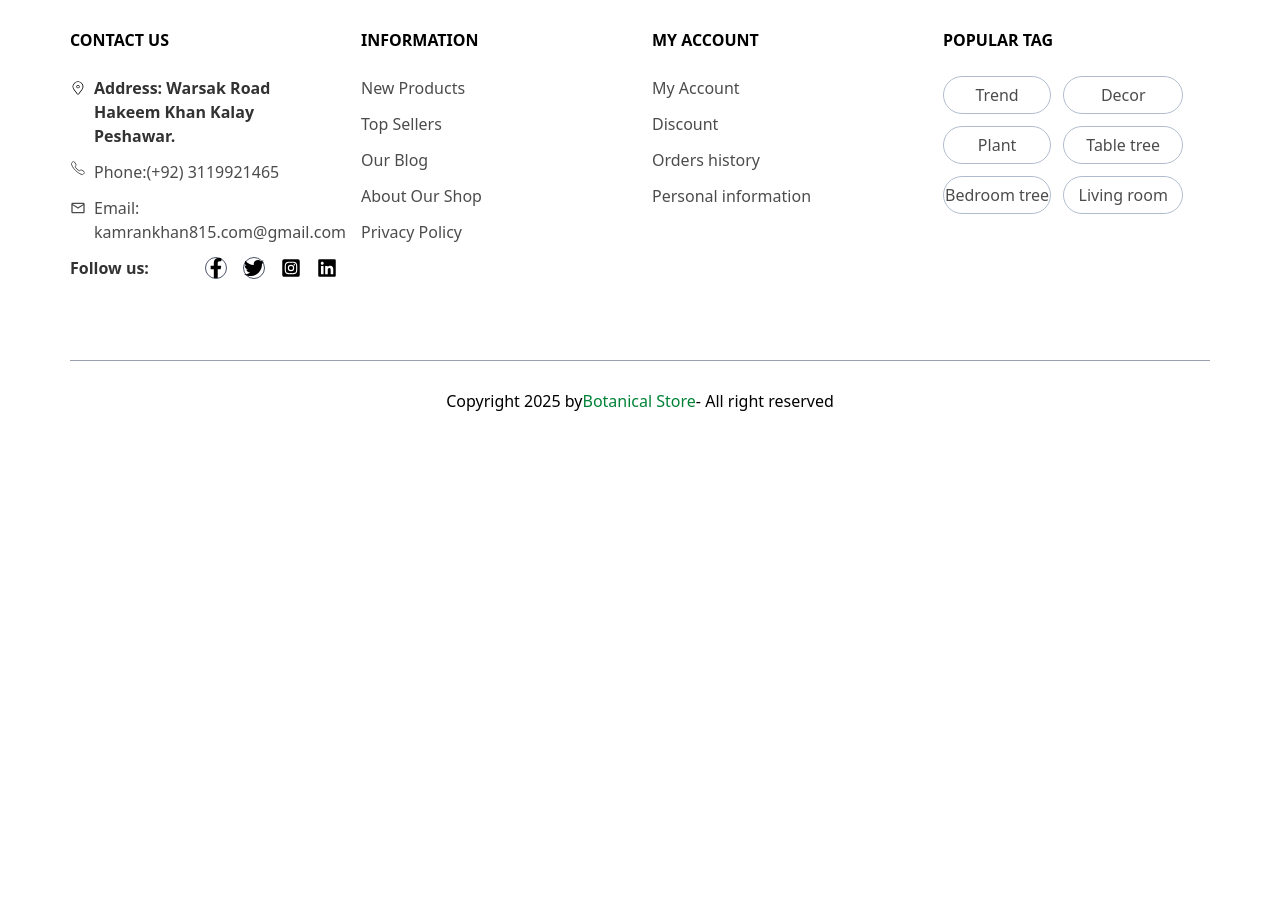
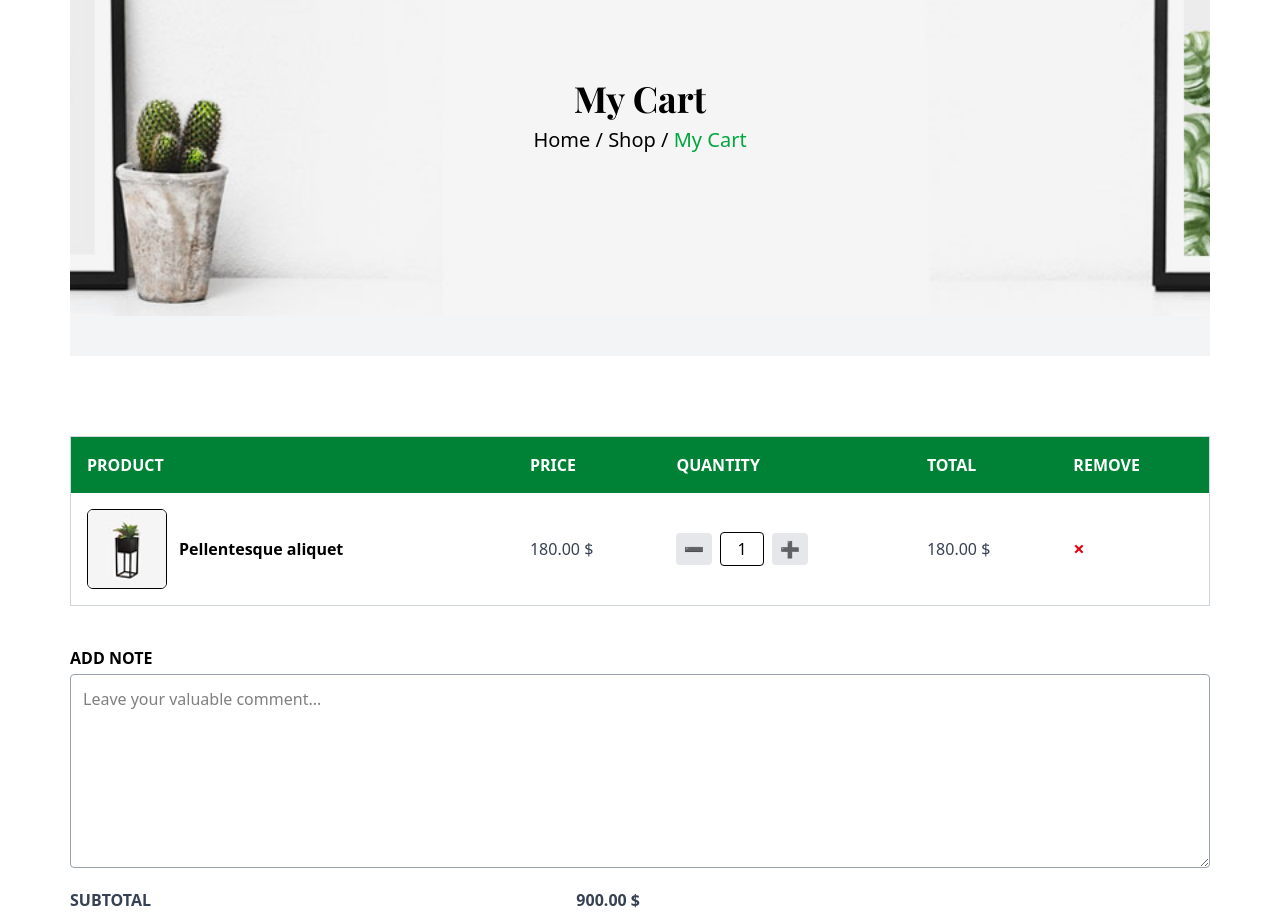
Before and after one commit to kamrankhan200332/Ecommerce_Responsive_Design, a React (Vite) app in the folder client/: page /page in a window 1280 px wide. Shown: the part 220-1135 px from the top of the page. Before the commit the page ends 800 px from the top, so only its background shows below. Built offline with nearby package versions, Linux system fonts and the light colour scheme.

Commit message:
add cart page

```diff
--- /dev/null
+++ b/client/src/components/CartComponent/Cart.jsx
@@ -0,0 +1,93 @@
+import React, { useState } from "react";
+import img from "../../assets/images/storeImages/img54.jpg";
+
+const Cart = () => {
+  const [count, setCount] = useState(1);
+  return (
+    <div className="space-y-10">
+      <div className="w-full overflow-x-auto">
+        <table className="min-w-full border-collapse border border-gray-300 shadow-lg">
+          <thead className="bg-green-700 text-white">
+            <tr>
+              <th className="p-4 text-left">PRODUCT</th>
+              <th className="p-4 text-left">PRICE</th>
+              <th className="p-4 text-left">QUANTITY</th>
+              <th className="p-4 text-left">TOTAL</th>
+              <th className="p-4 text-left">REMOVE</th>
+            </tr>
+          </thead>
+          <tbody className="bg-white divide-y divide-gray-200">
+            <tr className="hover:bg-gray-100 transition">
+              <td className="p-4 flex flex-col md:flex-row items-center space-y-2 md:space-y-0 md:space-x-3">
+                <img
+                  src={img}
+                  alt=""
+                  className="w-[80px] h-[80px] object-cover rounded-md border"
+                />
+                <span className="font-semibold text-center md:text-left">
+                  Pellentesque aliquet
+                </span>
+              </td>
+              <td className="p-4 text-gray-700 font-medium text-center md:text-left">
+                180.00 $
+              </td>
+              <td className="p-4">
+                <div className="flex items-center space-x-2 justify-center md:justify-start">
+                  <button
+                    className="px-2 py-1 bg-gray-200 hover:bg-gray-300 rounded cursor-pointer"
+                    onClick={() => setCount(count > 1 ? count - 1 : count)}
+                  >
+                    ➖
+                  </button>
+                  <span className="px-4 py-1 border rounded">{count}</span>
+                  <button
+                    className="px-2 py-1 bg-gray-200 hover:bg-gray-300 rounded cursor-pointer"
+                    onClick={() => setCount(count + 1)}
+                  >
+                    ➕
+                  </button>
+                </div>
+              </td>
+              <td className="p-4 text-gray-700 font-medium text-center md:text-left">
+                180.00 $
+              </td>
+              <td className="p-4 text-center md:text-left">
+                <button className="text-red-600 hover:text-red-800 text-xl font-bold">
+                  ×
+                </button>
+              </td>
+            </tr>
+          </tbody>
+        </table>
+      </div>
+
+      <div className="space-y-5">
+        <div className="flex flex-col space-y-1">
+          <label htmlFor="" className="font-bold">
+            ADD NOTE
+          </label>
+          <textarea
+            name=""
+            id=""
+            className="border border-gray-400 rounded p-3"
+            placeholder="Leave your valuable comment..."
+            cols="30"
+            rows="7"
+          ></textarea>
+        </div>
+
+        <div className="space-y-1">
+          <div className="flex items-center justify-between w-full md:w-[50%]">
+            <h1 className="text-gray-700 font-bold">SUBTOTAL</h1>
+            <p className="text-gray-700 font-bold">900.00 $</p>
+          </div>
+          <button className="py-3 px-5 border bg-green-700 text-white font-bold w-full md:w-[50%] rounded-full">
+            Proceed to checkout
+          </button>
+        </div>
+      </div>
+    </div>
+  );
+};
+
+export default Cart;
--- /dev/null
+++ b/client/src/components/CartComponent/Hero.jsx
@@ -0,0 +1,28 @@
+import React from "react";
+import img1 from "../../assets/images/storeImages/img1.jpg";
+import { Link } from "react-router-dom";
+
+const Hero = () => {
+  return (
+    <div>
+      <div className="image h-[60vh] bg-gray-100 py-10 relative">
+        <img src={img1} className="w-full h-full object-cover" alt="" />
+        <div className="shop absolute top-[50%] left-[50%] -translate-x-[50%] -translate-y-[50%] flex items-center justify-center flex-col space-y-2">
+          <h1 className="font-['Playfair_Display'] font-bold text-4xl">My Cart</h1>
+          <p className="text-xl">
+            <Link to={"/"}>
+              <span className="hover:text-green-600 cursor-pointer">Home </span>
+            </Link>
+            /{" "}
+            <Link to={"/store"}>
+              <span className="hover:text-green-600 cursor-pointer">Shop </span>
+            </Link>{" "}
+            / <span className="text-green-600">My Cart</span>
+          </p>
+        </div>
+      </div>
+    </div>
+  );
+};
+
+export default Hero;
--- a/client/src/pages/Page/Page.jsx
+++ b/client/src/pages/Page/Page.jsx
@@ -1,9 +1,20 @@
 import React from 'react';
+import Hero from '../../components/CartComponent/Hero';
+import Cart from '../../components/CartComponent/Cart';
+import NewsLetter from '../../components/NewsLetter/NewsLetter';
 
 const Page = () => {
   return (
-    <div>
-      <p>Lorem ipsum dolor sit amet consectetur adipisicing elit. Earum vero amet debitis sequi nulla tenetur doloribus aperiam ut, eaque reprehenderit? Molestias ipsam ea praesentium iusto minima, repellat animi dolorem unde. Lorem ipsum dolor sit amet consectetur adipisicing elit. Reprehenderit reiciendis, illum tempore facilis assumenda aperiam itaque autem? Unde quis quisquam, molestiae sit numquam modi commodi, sint ad ipsa laudantium eius.</p>
+    <div className="space-y-20 [@media(max-width:576px)]:px-[15px] px-[50px] md:px-[60px] lg:px-[70px]">
+      <div>
+        <Hero />
+      </div>
+      <div>
+        <Cart />
+      </div>
+      <div>
+       <NewsLetter />
+      </div>
     </div>
   );
 }
```
